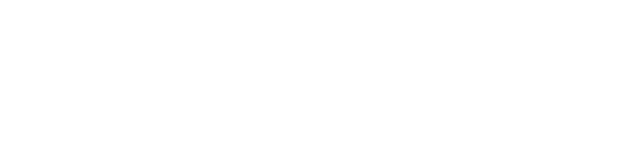
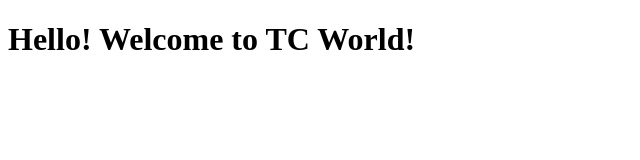
Before and after one commit to tclintaichung/tc_world, a plain HTML site: page index.html in a window 1280 px wide. Shown: the whole page, without its empty margins (0-640 px from the left). Drawn offline with Linux system fonts and the light colour scheme.

Commit message:
Welcome Message

```diff
--- a/index.html
+++ b/index.html
@@ -6,5 +6,6 @@
     <title>tc_world</title>
   </head>
   <body>
+  <h1>Hello! Welcome to TC World!</h1>
   </body>
 </html>
```
